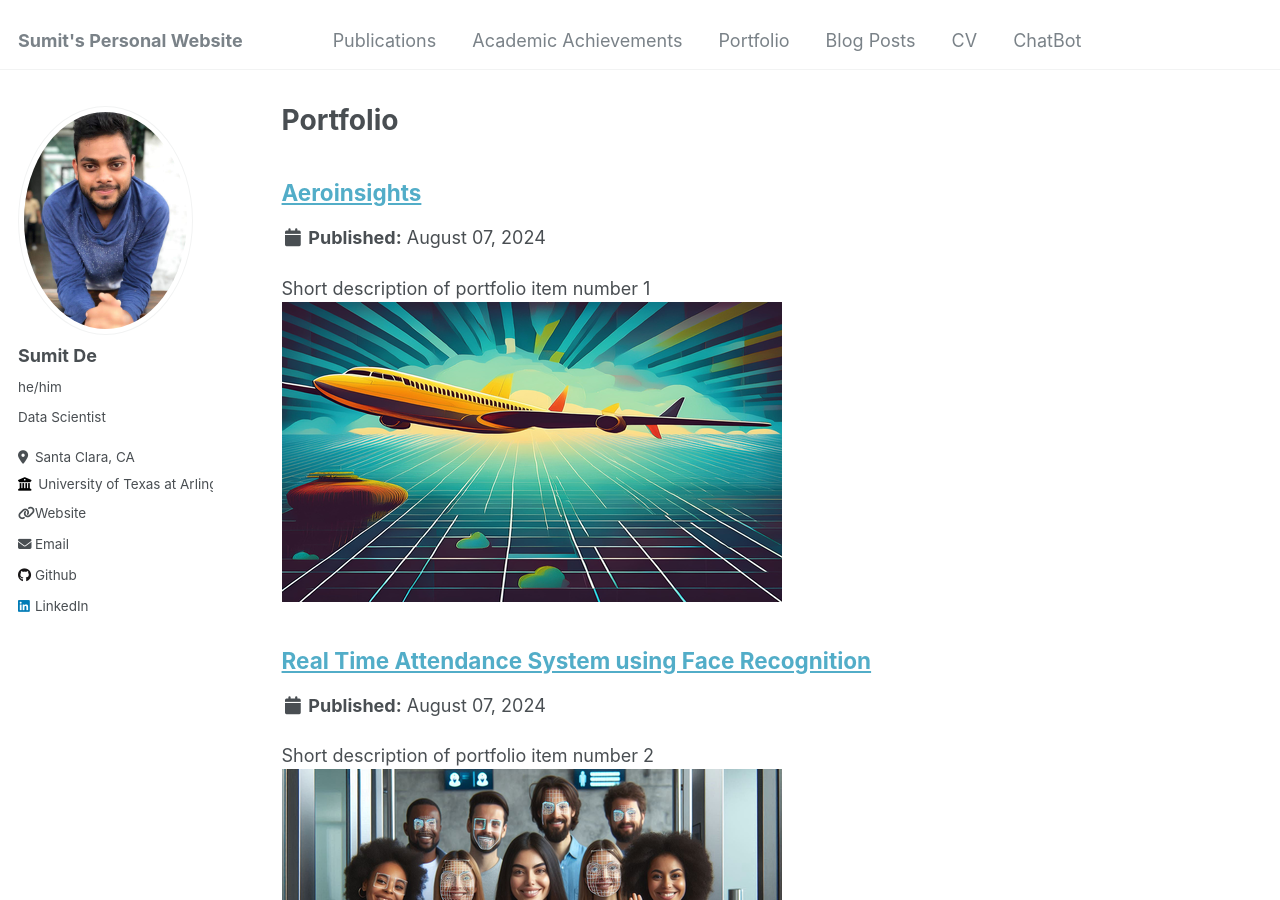
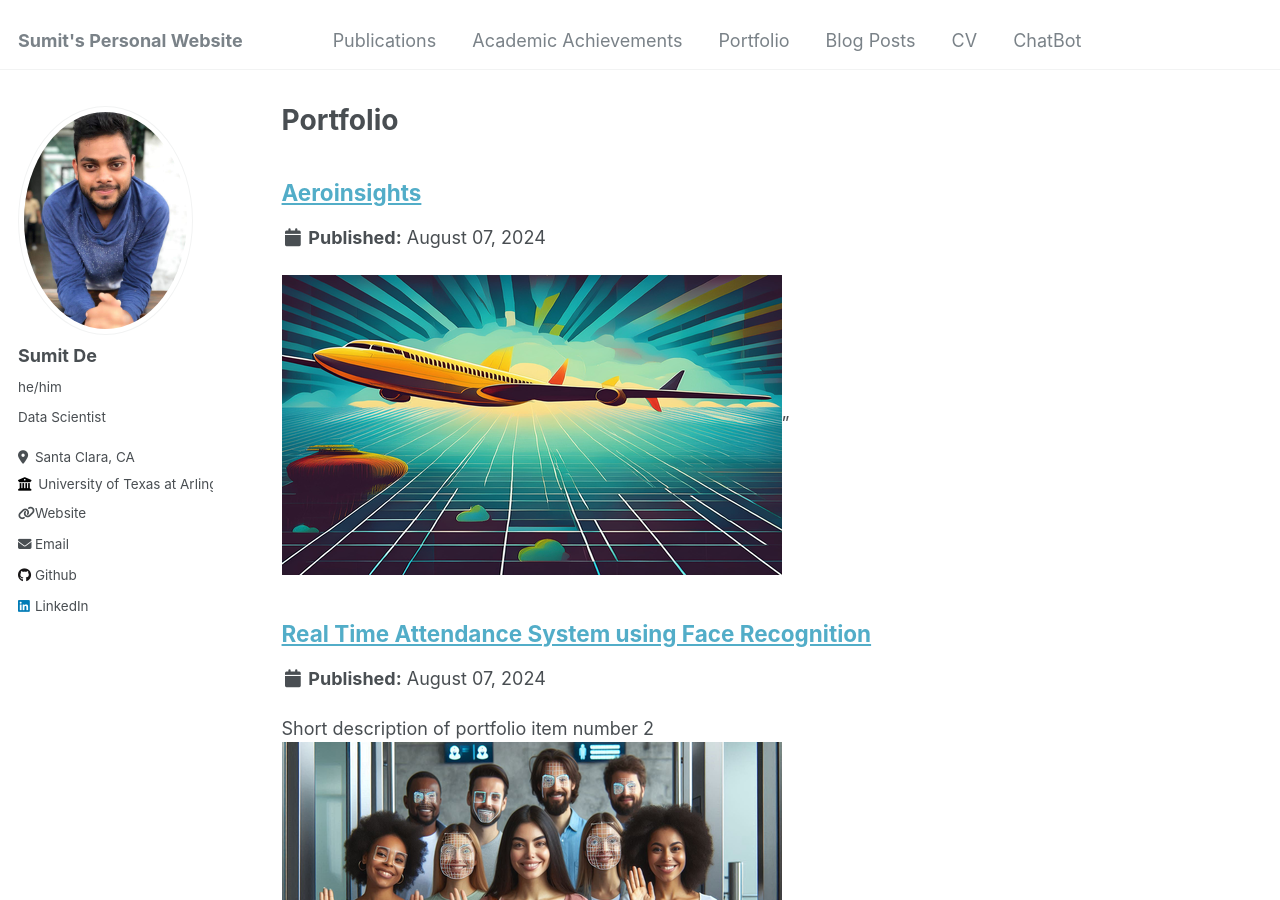
Before and after one commit to sumitisthename/sumitisthename.github.io, a Jekyll site: the page built from _pages/portfolio.html, in a window 1280 px wide and 900 px high. Built offline with Jekyll 4.4.1, drawn with Linux system fonts in a browser that asks for light colours.

Commit message:
Update portfolio-1.md

```diff
--- a/_portfolio/portfolio-1.md
+++ b/_portfolio/portfolio-1.md
@@ -1,6 +1,6 @@
 ---
 title: "Aeroinsights"
-excerpt: "Short description of portfolio item number 1<br/><img src='/images/airport.png'>"
+excerpt: <img src='/images/airport.png'>"
 collection: portfolio
 ---
 
```
